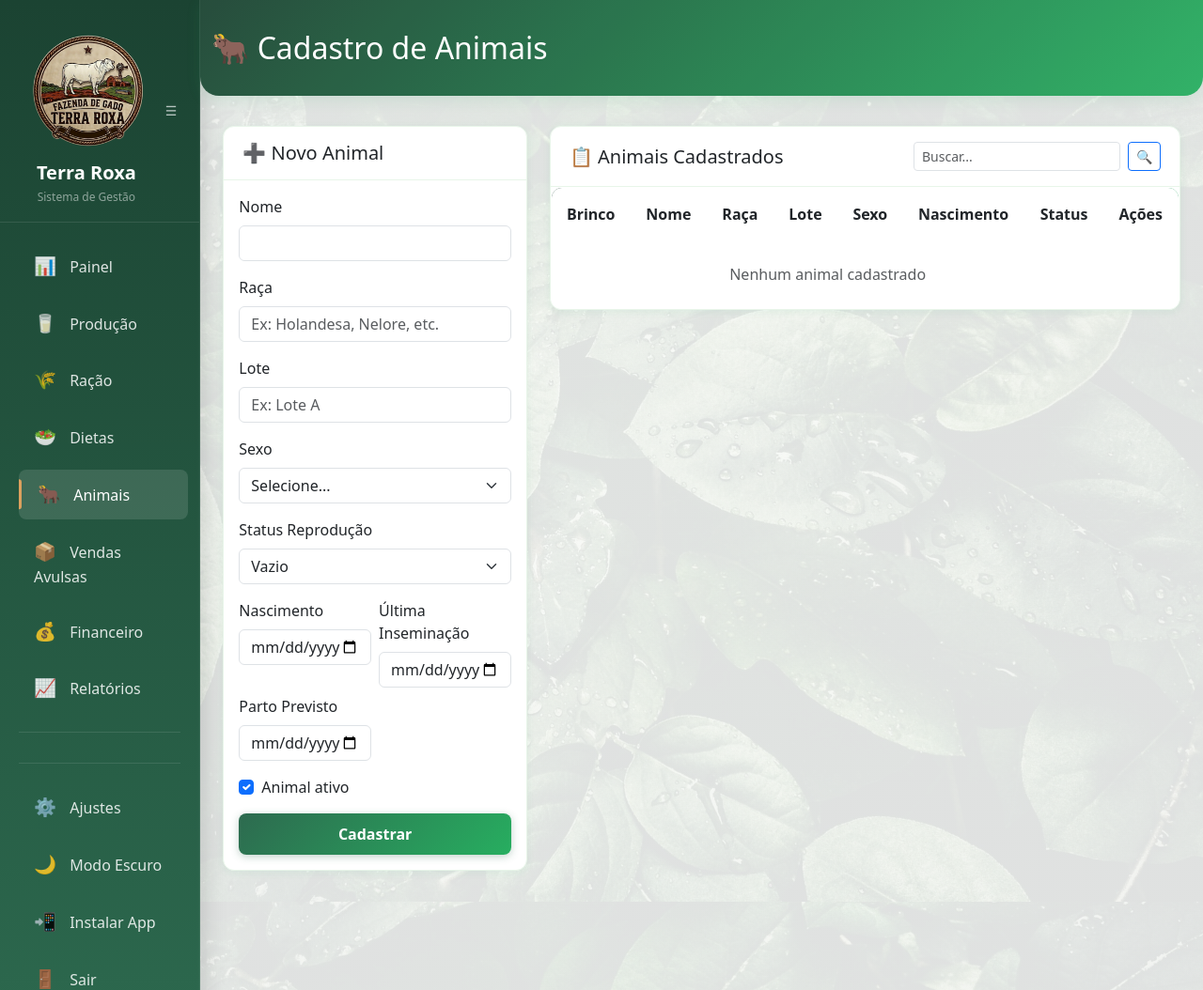
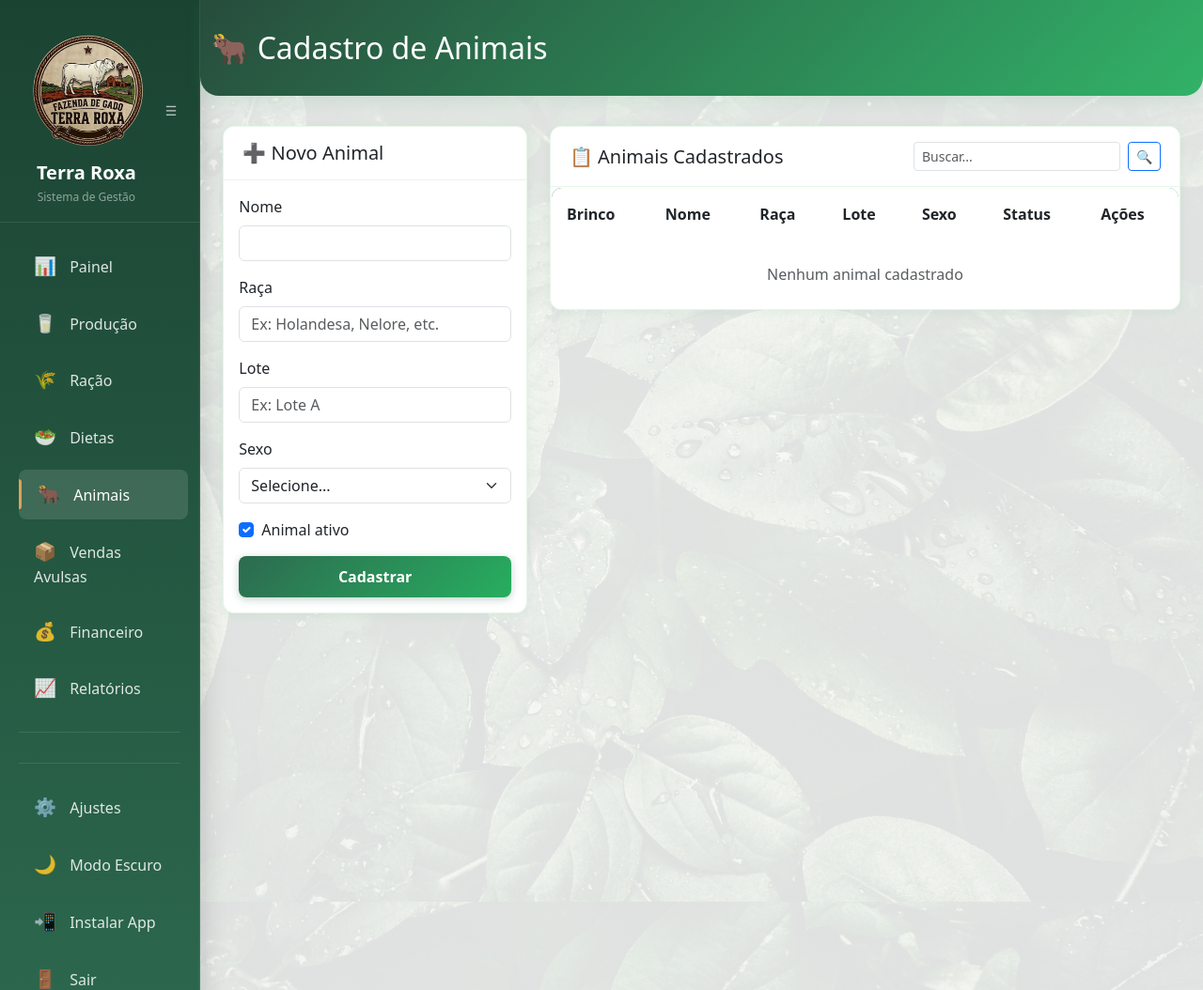
Before and after one commit to jonathasGodinho/gadoleitero2, a Flask app: page /animais in a window 1280 px wide. Shown: the top 1054 px of the page at 94% size. Run offline with Flask 3, Linux system fonts and the light colour scheme; the visitor is signed in with stand-in values (Sample User, id 1); data that the repository does not hold is empty; some libraries are stand-ins or nearby versions.

Commit message:
remove nascimento, inseminacao, parto previsto e status reproducao do cadastro de animais

```diff
--- a/routes/animais.py
+++ b/routes/animais.py
@@ -27,18 +27,10 @@ def animais():
         raca = request.form.get('raca')
         lote = request.form.get('lote')
         sexo = request.form.get('sexo')
-        status_reproducao = request.form.get('status_reproducao') or 'vazio'
-        data_nascimento = datetime.strptime(request.form.get('data_nascimento'), '%Y-%m-%d').date() if request.form.get('data_nascimento') else None
-        data_ultima_inseminacao = datetime.strptime(request.form.get('data_ultima_inseminacao'), '%Y-%m-%d').date() if request.form.get('data_ultima_inseminacao') else None
-        data_parto_prevista = datetime.strptime(request.form.get('data_parto_prevista'), '%Y-%m-%d').date() if request.form.get('data_parto_prevista') else None
         try:
             novo_animal = Animal(
                 nome=nome, brinco=brinco, raca=raca, lote=lote,
-                sexo=sexo,
-                status_reproducao=status_reproducao,
-                data_nascimento=data_nascimento,
-                data_ultima_inseminacao=data_ultima_inseminacao,
-                data_parto_prevista=data_parto_prevista
+                sexo=sexo
             )
             db.session.add(novo_animal)
             db.session.commit()
--- a/templates/animais.html
+++ b/templates/animais.html
@@ -34,29 +34,7 @@
                         <option value="femea">♀️ Fêmea</option>
                     </select>
                 </div>
-                <div class="mb-3">
-                    <label class="form-label">Status Reprodução</label>
-                    <select name="status_reproducao" class="form-select">
-                        <option value="vazio">Vazio</option>
-                        <option value="prenha">Prenha</option>
-                        <option value="seca">Seca</option>
-                        <option value="lactacao">Lactação</option>
-                    </select>
-                </div>
-                <div class="row g-2 mb-3">
-                    <div class="col-6">
-                        <label class="form-label">Nascimento</label>
-                        <input type="date" name="data_nascimento" class="form-control">
-                    </div>
-                    <div class="col-6">
-                        <label class="form-label">Última Inseminação</label>
-                        <input type="date" name="data_ultima_inseminacao" class="form-control">
-                    </div>
-                    <div class="col-6">
-                        <label class="form-label">Parto Previsto</label>
-                        <input type="date" name="data_parto_prevista" class="form-control">
-                    </div>
-                </div>
+
                 <div class="form-check mb-3">
                     <input class="form-check-input" type="checkbox" name="ativo" id="ativo" checked>
                     <label class="form-check-label" for="ativo">Animal ativo</label>
@@ -86,7 +64,6 @@
                             <th>Raça</th>
                             <th>Lote</th>
                             <th>Sexo</th>
-                                <th>Nascimento</th>
                                 <th>Status</th>
                                 <th>Ações</th>
                             </tr>
@@ -107,7 +84,6 @@
                                         -
                                     {% endif %}
                                 </td>
-                                <td>{{ animal.data_nascimento.strftime('%d/%m/%Y') if animal.data_nascimento else '-' }}</td>
                                     {% if animal.ativo %}
                                     <span class="badge bg-success">Ativo</span>
                                     {% else %}
@@ -156,10 +132,6 @@
                                                     </select>
                                                 </div>
                                                 <div class="mb-2">
-                                                    <label class="form-label">Nascimento</label>
-                                                    <input type="date" name="data_nascimento" class="form-control" value="{{ animal.data_nascimento.strftime('%Y-%m-%d') if animal.data_nascimento else '' }}">
-                                                </div>
-                                                <div class="mb-2">
                                                     <label class="form-label">Lote</label>
                                                     <input type="text" name="lote" class="form-control" value="{{ animal.lote or '' }}" placeholder="Ex: Lote A">
                                                 </div>
```
